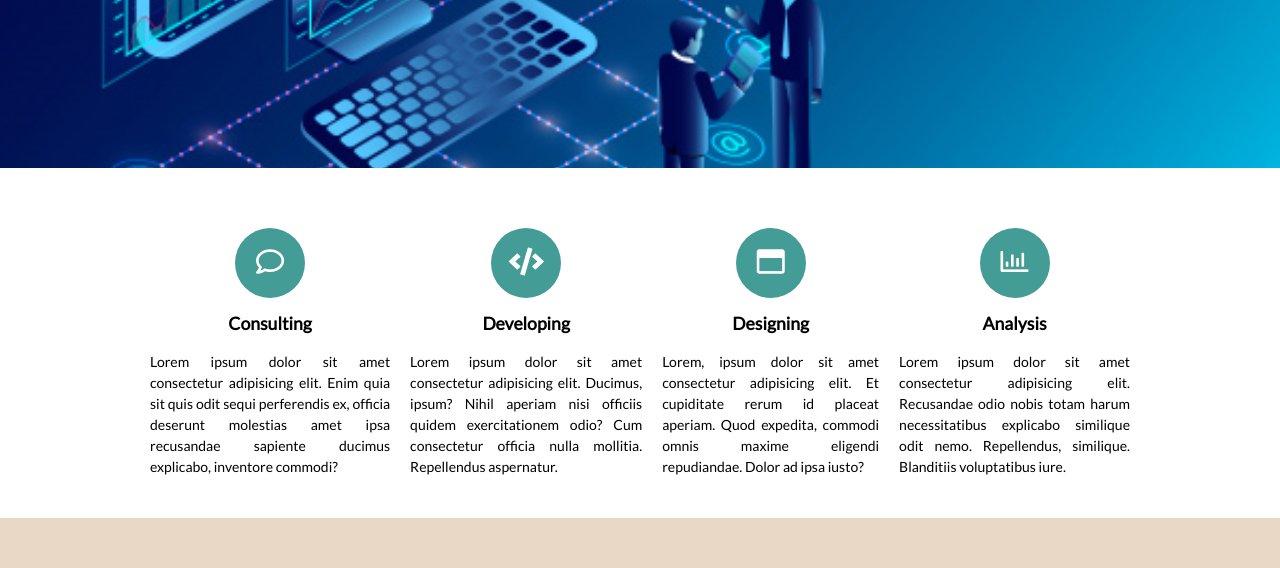
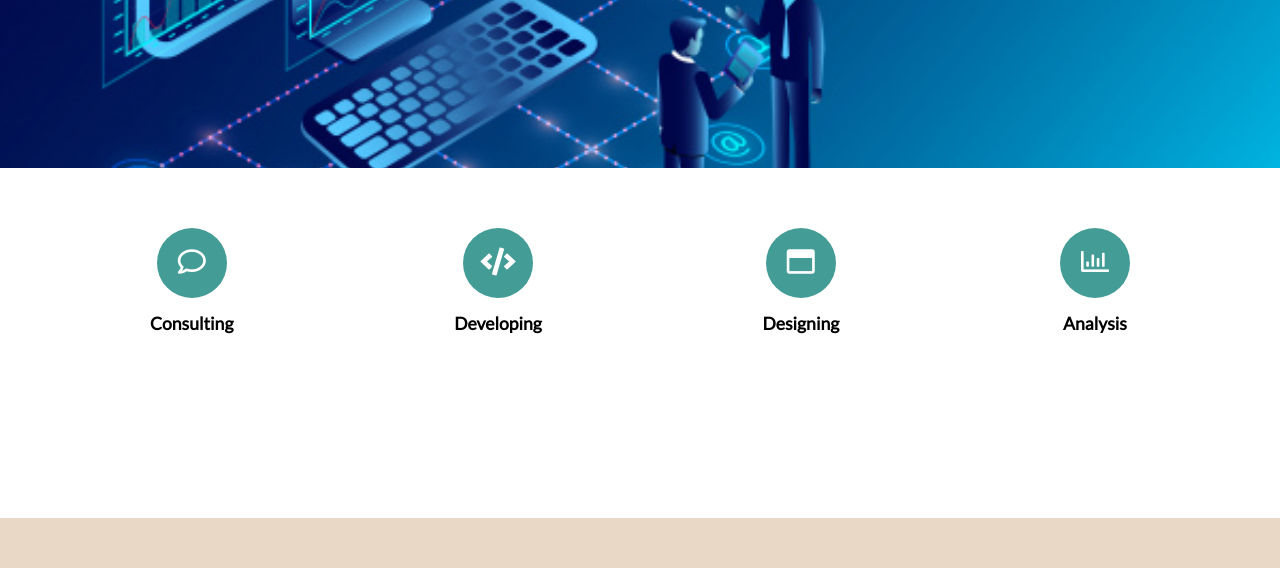
Before and after one commit to cbrown7752/echo-development, a plain HTML site: page index.html in a window 1280 px wide. Shown: the part 232-800 px from the top of the page. Drawn offline with nearby package versions, Linux system fonts and the light colour scheme.

Commit message:
Update index.html

```diff
--- a/index.html
+++ b/index.html
@@ -34,9 +34,7 @@
           </div>
           <h3>Consulting</h3>
           <div class="services-paragraph">
-            <p>Lorem ipsum dolor sit amet consectetur adipisicing elit. Enim quia sit quis odit sequi perferendis ex,
-              officia deserunt molestias amet ipsa recusandae sapiente ducimus explicabo, inventore commodi?
-            </p>
+
           </div>
         </div>
 
@@ -46,9 +44,7 @@
           </div>
           <h3>Developing</h3>
           <div class="services-paragraph">
-            <p>Lorem ipsum dolor sit amet consectetur adipisicing elit. Ducimus, ipsum? Nihil aperiam nisi officiis
-              quidem exercitationem odio? Cum consectetur officia nulla mollitia. Repellendus aspernatur.
-            </p>
+
           </div>
         </div>
 
@@ -58,9 +54,7 @@
           </div>
           <h3>Designing</h3>
           <div class="services-paragraph">
-            <p>Lorem, ipsum dolor sit amet consectetur adipisicing elit. Et cupiditate rerum id placeat aperiam. Quod
-              expedita, commodi omnis maxime eligendi repudiandae. Dolor ad ipsa iusto?
-            </p>
+
           </div>
         </div>
 
@@ -70,9 +64,7 @@
           </div>
           <h3>Analysis</h3>
           <div class="services-paragraph">
-            <p>Lorem ipsum dolor sit amet consectetur adipisicing elit. Recusandae odio nobis totam harum necessitatibus
-              explicabo similique odit nemo. Repellendus, similique. Blanditiis voluptatibus iure.
-            </p>
+
           </div>
         </div>
 
```
